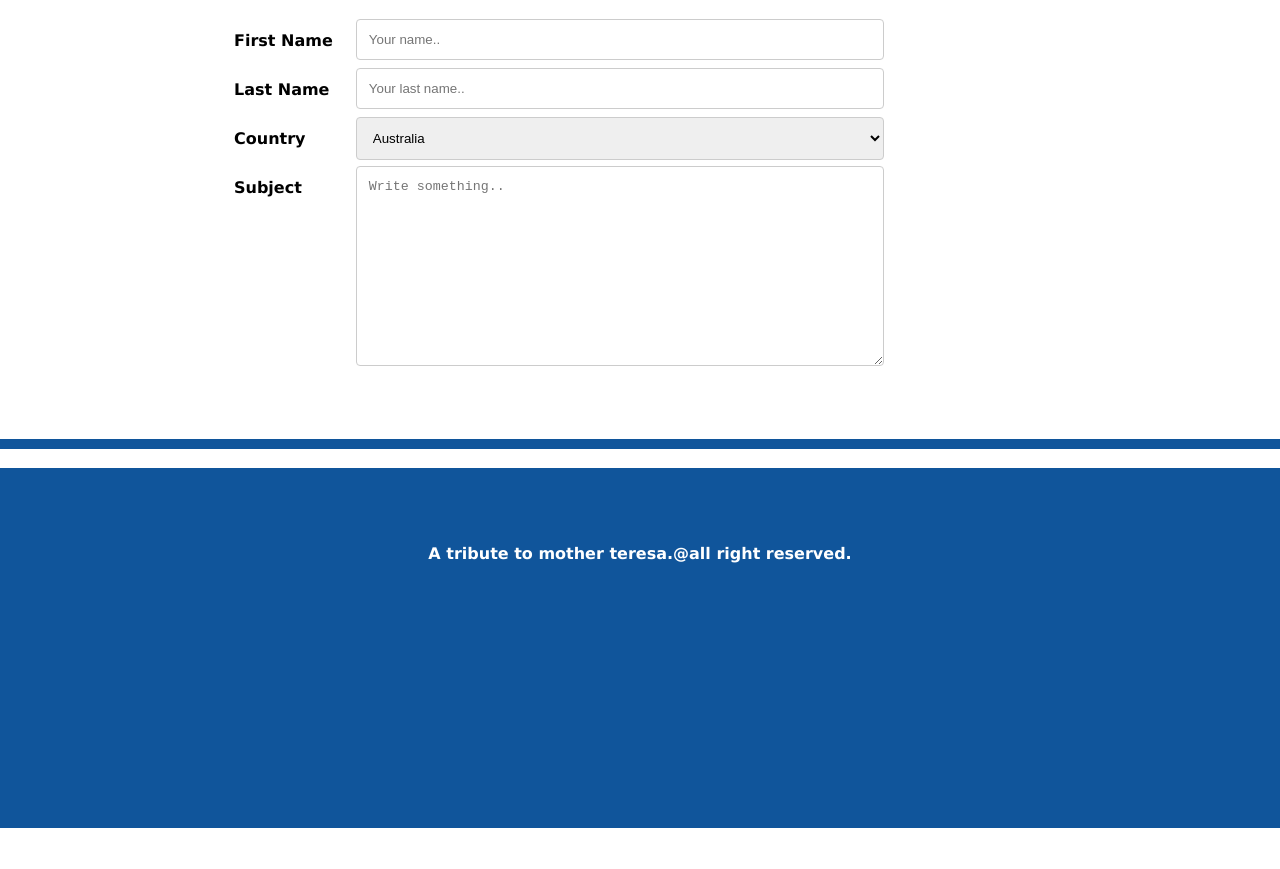
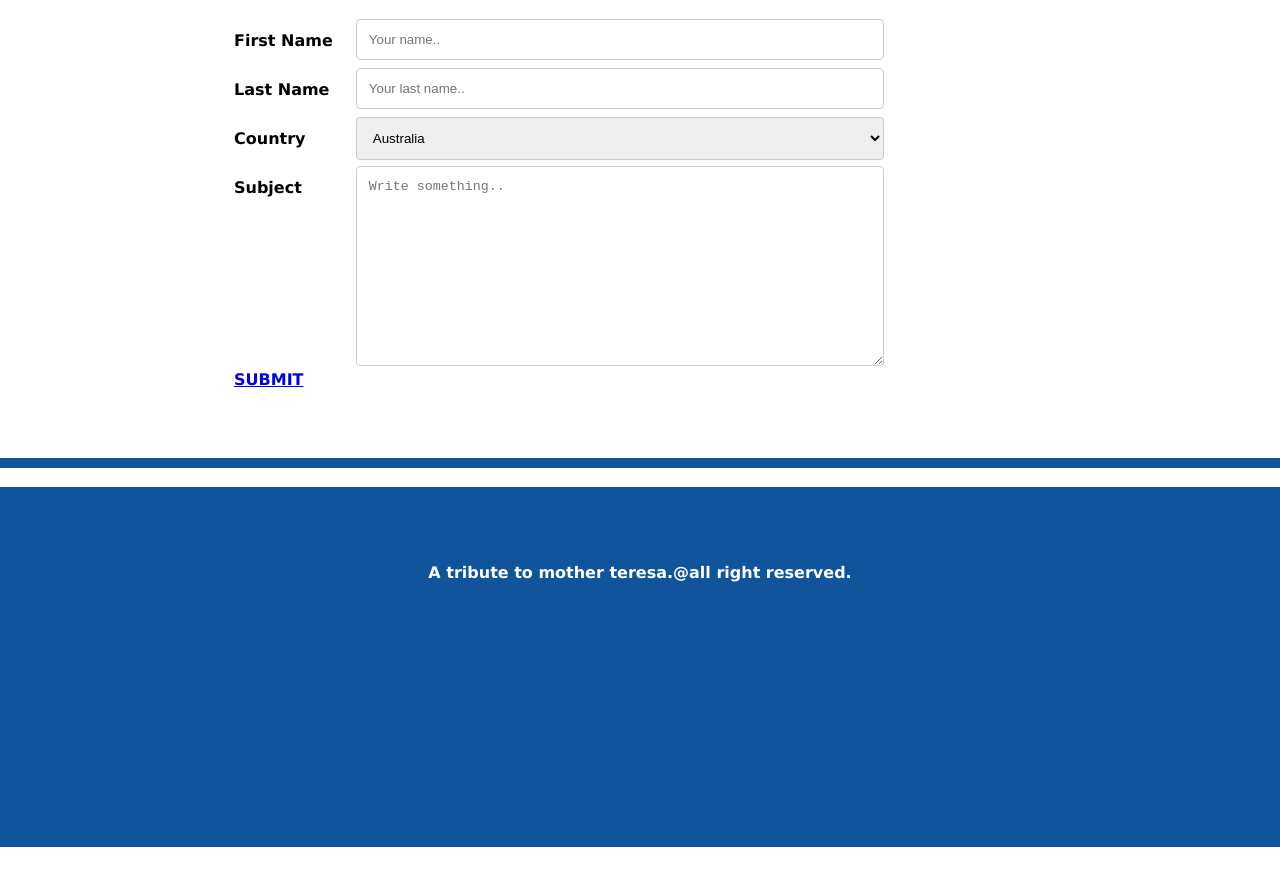
Before and after one commit to Nxnda/tribute_page, a plain HTML site: page index.html in a window 1280 px wide. Shown: the part 1715-2584 px from the top of the page. Drawn offline with Linux system fonts and the light colour scheme.

Commit message:
Update index.html

```diff
--- a/index.html
+++ b/index.html
@@ -404,7 +404,7 @@ input[type=submit]:hover {
       </div>
     </div>
     <div class="row">
-       <a href="success.html"></a>
+       <a href="success.html">SUBMIT</a>
     </div>
   </form>
 </div>
```
